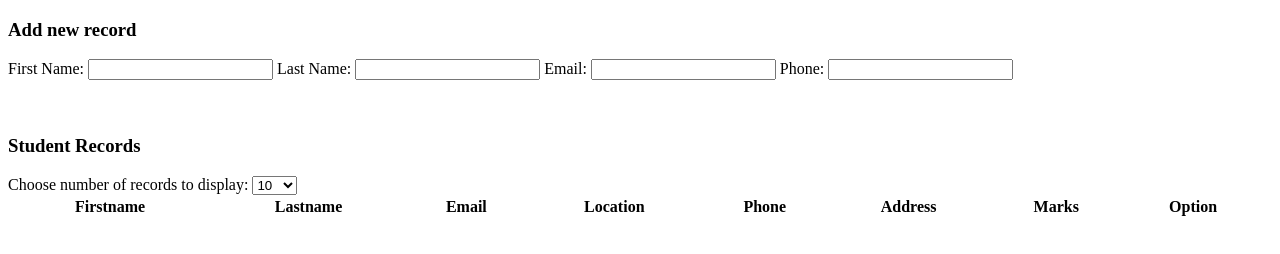
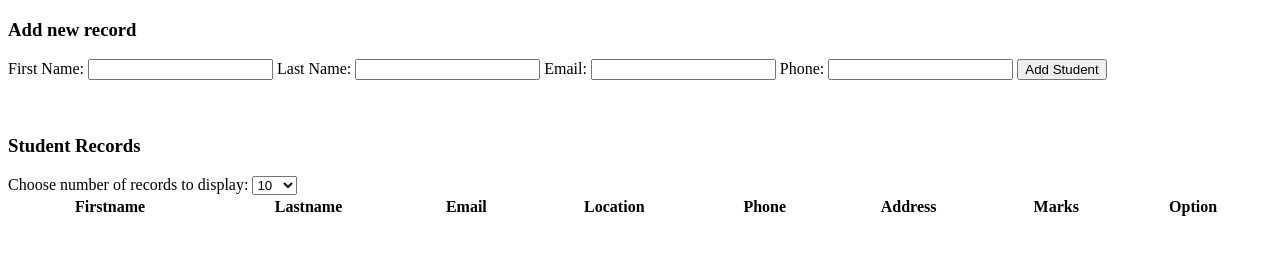
Before and after one commit to roiceliu/It_jQuery, a plain HTML site: page index.html in a window 1280 px wide. Drawn offline with nearby package versions, Linux system fonts and the light colour scheme.

Commit message:
add record good, except multiple & locations

```diff
--- a/index.html
+++ b/index.html
@@ -8,7 +8,7 @@
   </head>
   <body>
     <div>
-      <form>
+      <div class="addNewRecord">
         <h3>Add new record</h3>
         First Name: <input type="text" id="fn_add" /> Last Name:
         <input type="text" id="ln_add" /> Email:
@@ -16,9 +16,9 @@
         <!-- TODO: address needs to use GEO to drag & drop -->
         <!-- Location: <input type="text" id="location_add" />  -->
         Phone: <input type="tel" id="phone_add" />
-
+        <button class="add" onclick="addRecord()">Add Student</button>
         <!-- TODO: marks & address needs to input different -->
-      </form>
+      </div>
 
       <br /><br />
 
--- a/jQueryComponents.js
+++ b/jQueryComponents.js
@@ -24,8 +24,19 @@ $(document).ready(function () {
 });
 
 //field to add student record to the local storage: address ==> drag drop multiple input
+//TODO: add locations & multiple records field
 function addRecord() {
-  //get all students input
+  let newRecord = {};
+  newRecord.firstname = $("#fn_add").val();
+  newRecord.lastname = $("#ln_add").val();
+  newRecord.email = $("#email_add").val();
+  newRecord.phone = $("#phone_add").val();
+
+  const arr = getStorageData();
+  arr.push(newRecord);
+  // arr.unshift(newRecord) //TEST
+  SetStorageData(arr);
+  reloadTable();
 }
 
 function display(DisplayNum) {
```
